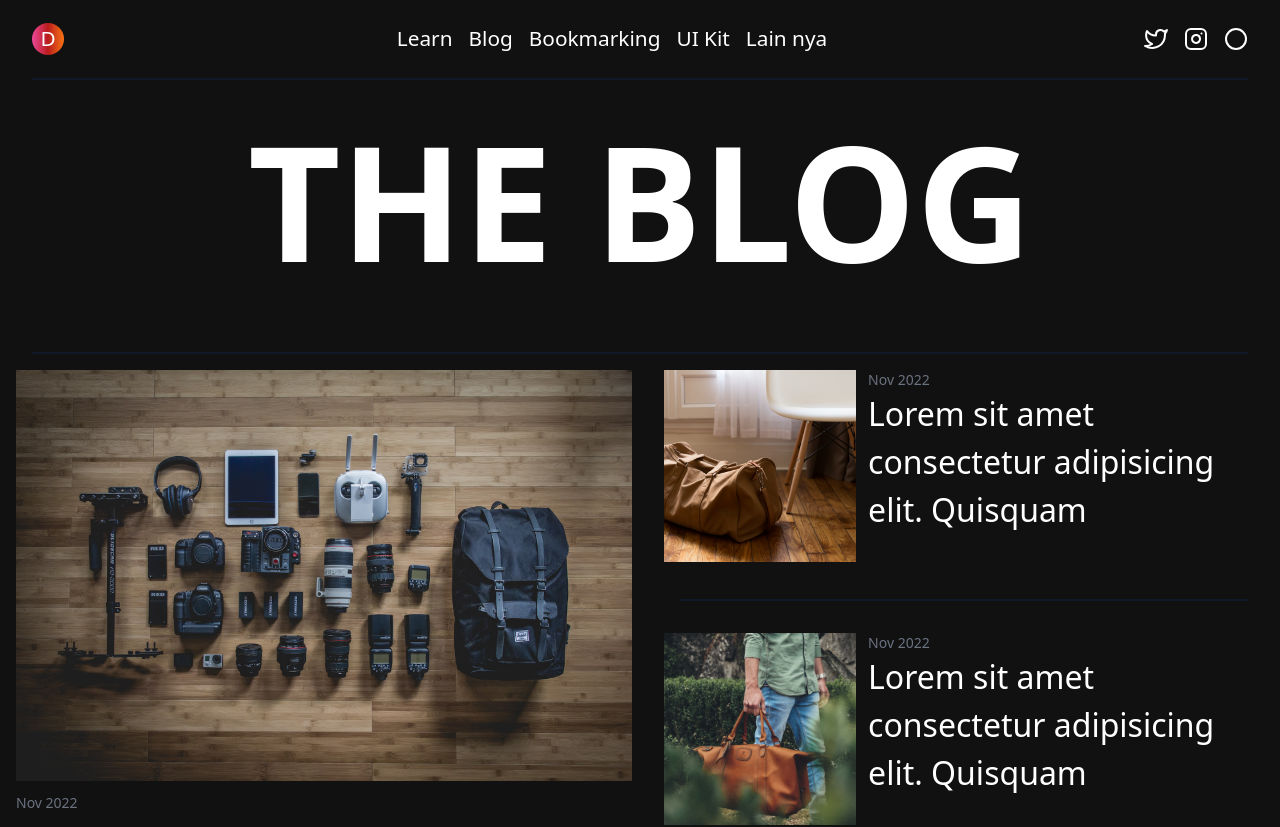
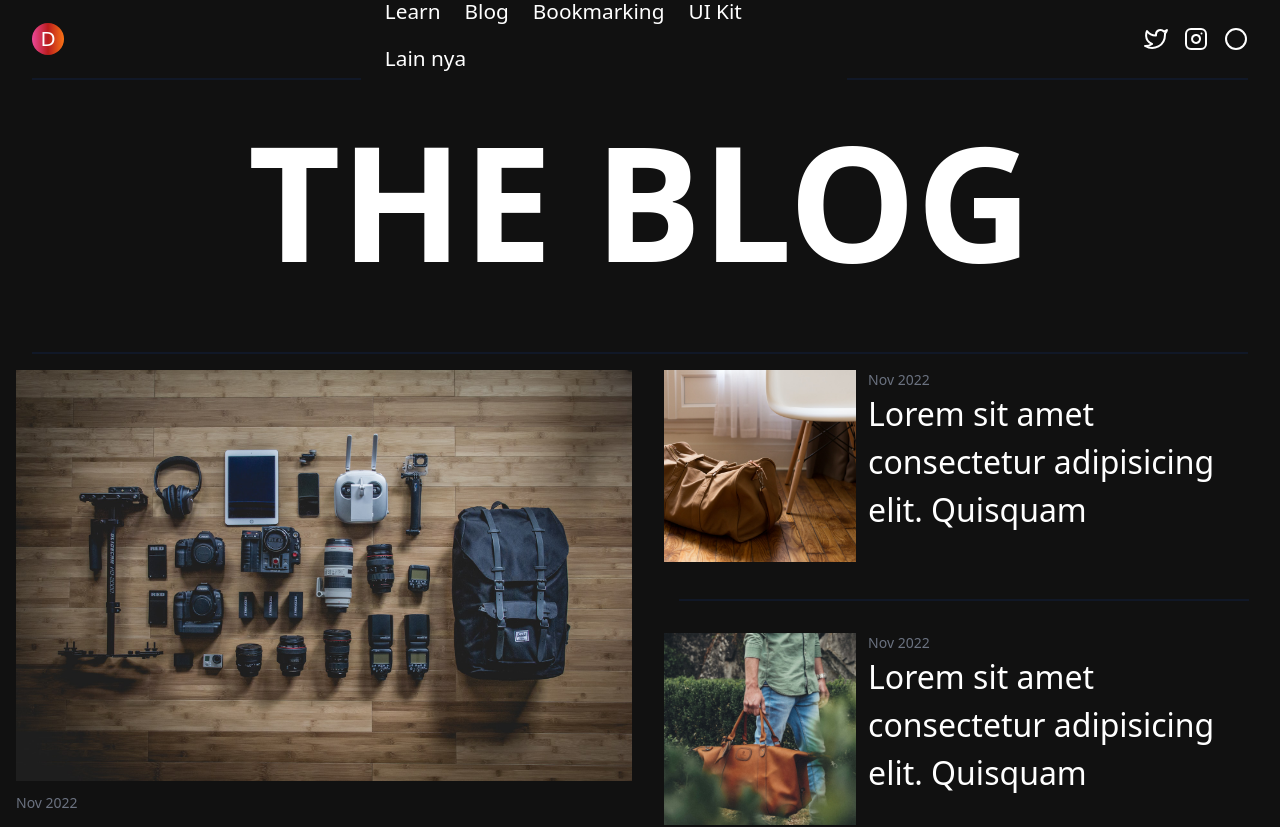
Before and after one commit to Wizard-Fingers/blog-mock-up, a React (Create React App) app: page / in a window 1280 px wide. Shown: the top 827 px of the page. Built offline with nearby package versions, Linux system fonts and the light colour scheme.

Commit message:
responsive layout changed

```diff
--- a/src/components/Navbar.jsx
+++ b/src/components/Navbar.jsx
@@ -32,7 +32,7 @@ export const Navbar = () => {
     socialMediaIconContainer: "flex items-row justify-center space-x-4 ",
   };
 
-  let navClass = "w-full absolute top-20 left-0 bg-[#111111] md:relative md:top-auto md:w-auto md:block";
+  let navClass = "w-full absolute top-20 left-0 bg-[#111111] md:relative md:top-auto md:w-auto md:block pb-2";
   navClass += isOpen ? " block" : " hidden";
 
 
@@ -45,9 +45,9 @@ export const Navbar = () => {
 
       <div className="">
         <nav className={navClass}>
-          <ul className="w-full">
+          <ul className="w-[95%]">
             {links.map((link) => (
-              <li className="w-full md:w-auto inline-block  border-b-2 border-gray-900 md:border-hidden ">
+              <li className="w-full md:w-auto inline-block  border-b-2 border-gray-900 md:border-hidden ml-2">
                 <a href={link.link} className={style.links}>
                   {link.name}
                 </a>
```
